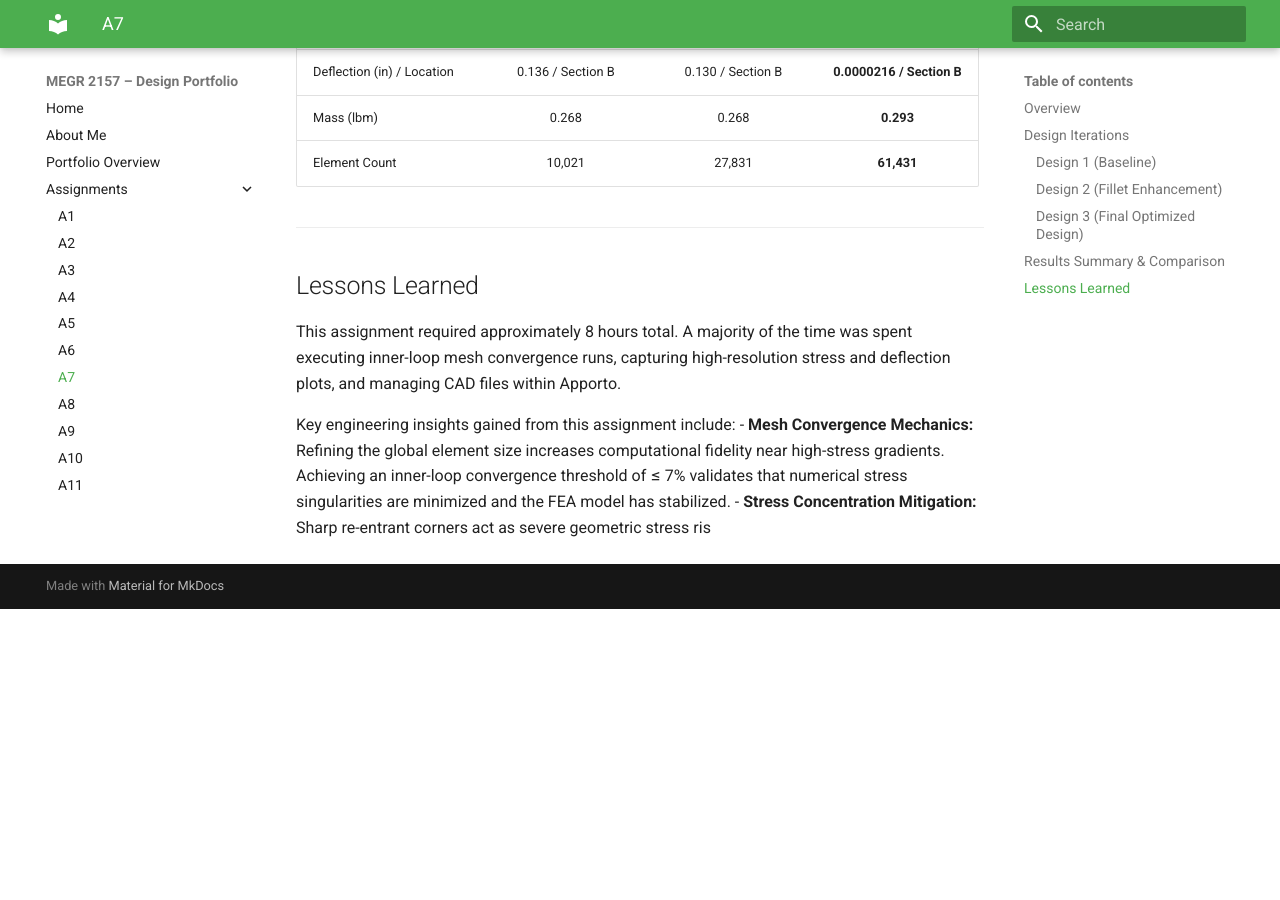
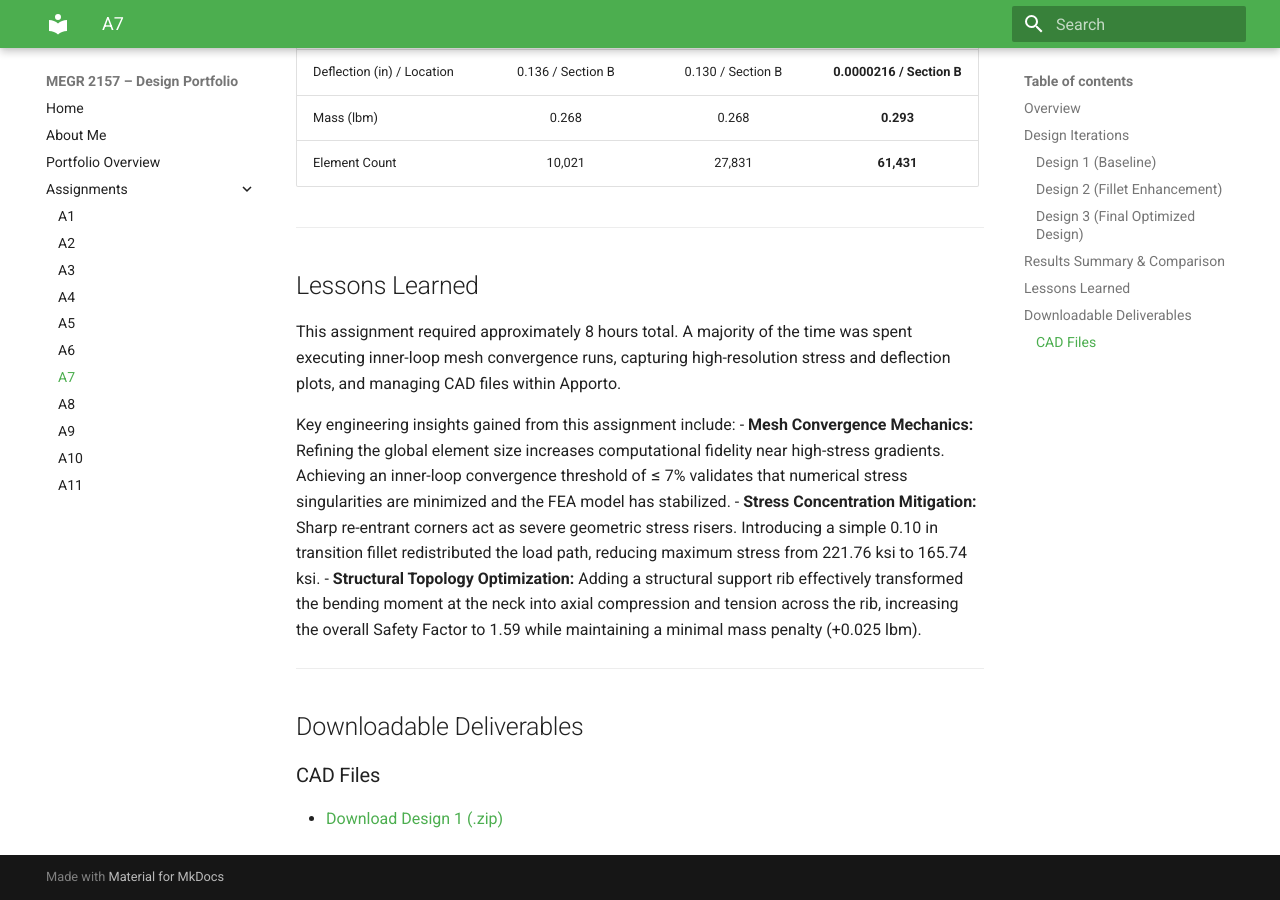
Before and after one commit to njablons/MEGR-2156-Portfolio, an MkDocs documentation site: the page built from docs/assignments/A07/index.md, in a window 1280 px wide and 900 px high, scrolled down 3668 px. Built offline with MkDocs 1.6.1 and Material for MkDocs 9.7.7, drawn with Linux system fonts in a browser that asks for light colours; before the commit the page ends 4277 px from its top, so only the background shows below that.

Commit message:
Update index.md

```diff
--- a/docs/assignments/A07/index.md
+++ b/docs/assignments/A07/index.md
@@ -59,4 +59,12 @@ This assignment required approximately 8 hours total. A majority of the time was
 
 Key engineering insights gained from this assignment include:
 - **Mesh Convergence Mechanics:** Refining the global element size increases computational fidelity near high-stress gradients. Achieving an inner-loop convergence threshold of ≤ 7% validates that numerical stress singularities are minimized and the FEA model has stabilized.
-- **Stress Concentration Mitigation:** Sharp re-entrant corners act as severe geometric stress ris
+- **Stress Concentration Mitigation:** Sharp re-entrant corners act as severe geometric stress risers. Introducing a simple 0.10 in transition fillet redistributed the load path, reducing maximum stress from 221.76 ksi to 165.74 ksi.
+- **Structural Topology Optimization:** Adding a structural support rib effectively transformed the bending moment at the neck into axial compression and tension across the rib, increasing the overall Safety Factor to 1.59 while maintaining a minimal mass penalty (+0.025 lbm).
+
+---
+
+## Downloadable Deliverables
+
+### CAD Files
+- [Download Design 1 (.zip)](a06bracketdesign.zip)
```
